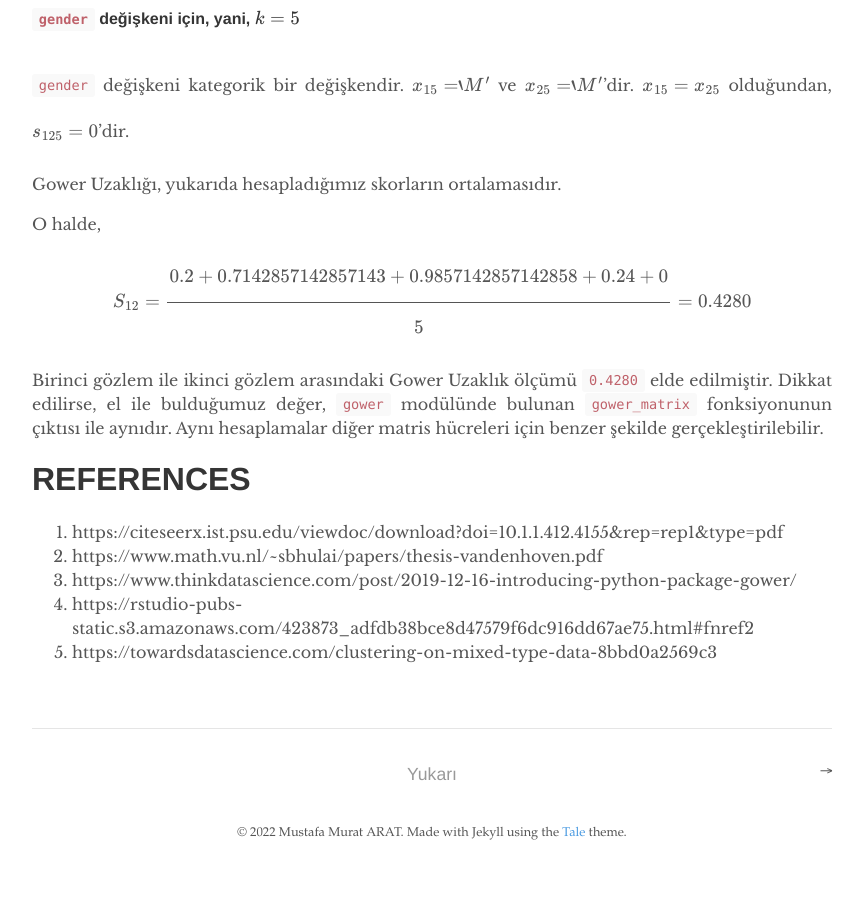
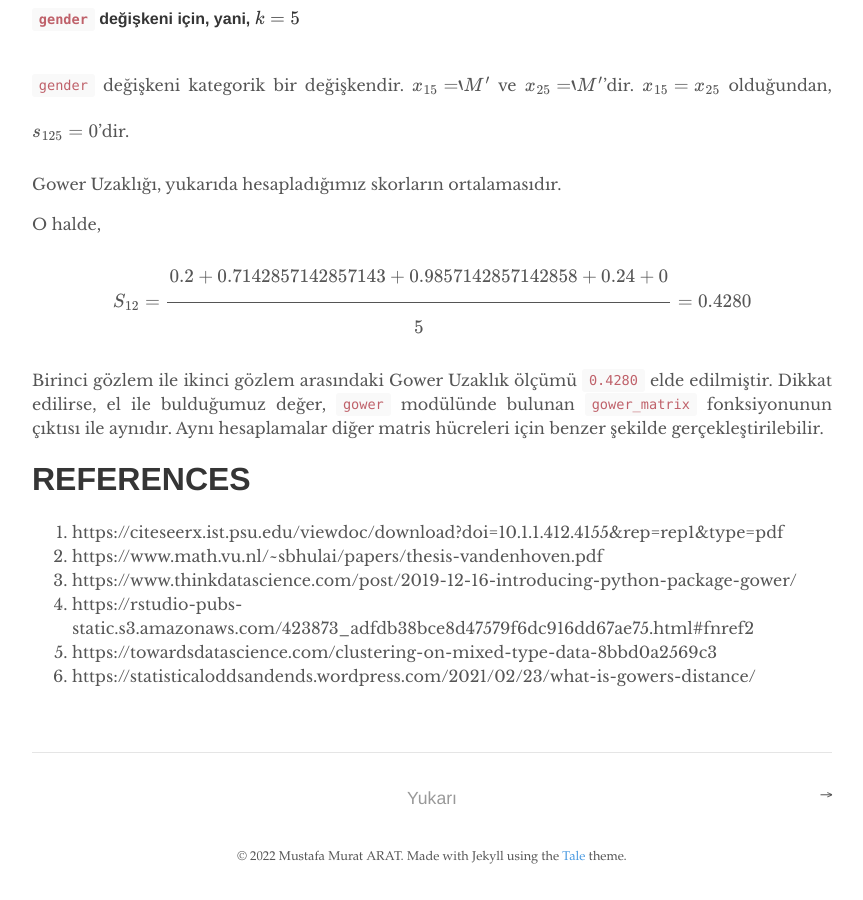
Before and after one commit to mmuratarat/turkish, a Jekyll site: the page built from _posts/2022-08-23-gower_distance.md, in a window 1280 px wide and 900 px high, scrolled down 6112 px. Shown: the whole window, without its empty margins (208-1071 px from the left). Built offline with Jekyll 4.4.1, drawn with Linux system fonts in a browser that asks for light colours; nearby versions of some CDN libraries; formulas are drawn with MathJax 3; comment, search, counter and statistics services are not loaded; before the commit the page ends 6988 px from its top, so only the background shows below that; some of the changed lines change nothing that is shown.

Commit message:
Update 2022-08-23-gower_distance.md

```diff
--- a/_posts/2022-08-23-gower_distance.md
+++ b/_posts/2022-08-23-gower_distance.md
@@ -113,3 +113,4 @@ Birinci gözlem ile ikinci gözlem arasındaki Gower Uzaklık ölçümü `0.4280
 3. https://www.thinkdatascience.com/post/2019-12-16-introducing-python-package-gower/
 4. https://rstudio-pubs-static.s3.amazonaws.com/423873_adfdb38bce8d47579f6dc916dd67ae75.html#fnref2
 5. https://towardsdatascience.com/clustering-on-mixed-type-data-8bbd0a2569c3
+6. https://statisticaloddsandends.wordpress.com/2021/02/23/what-is-gowers-distance/
```
